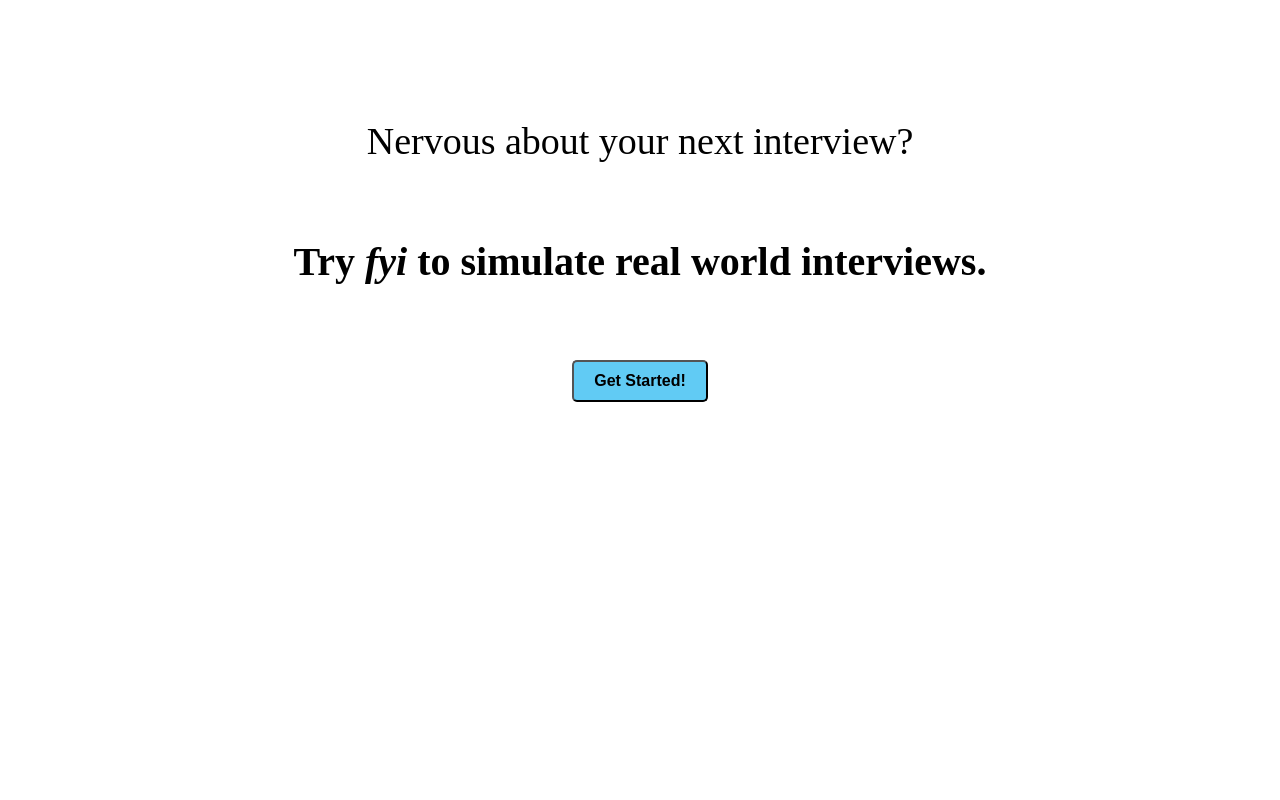
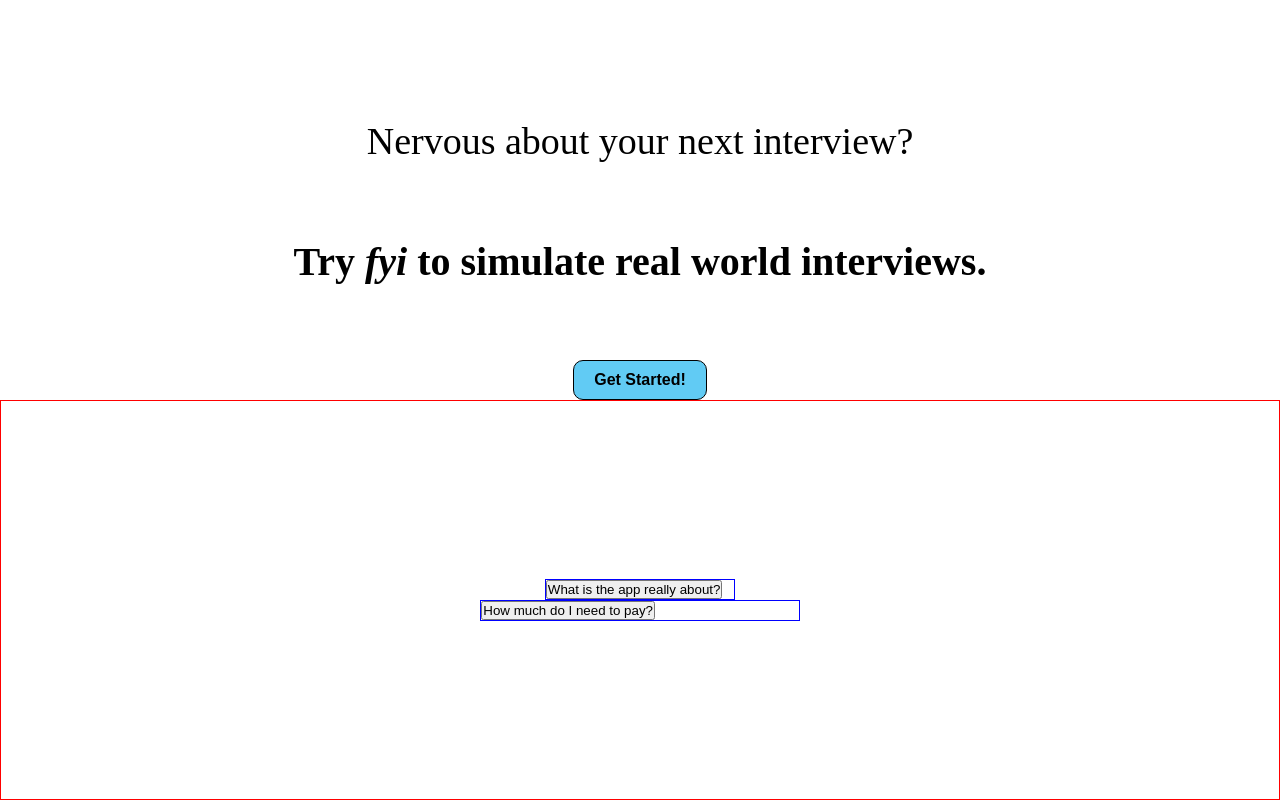
Before and after one commit to arshmattu08/InterviewPrep-frontend-react, a React (Vite) app in the folder interviewprep-frontend-react/: page /#/ in a window 1280 px wide. Shown: the part 191-991 px from the top of the page. Before the commit the page ends 800 px from the top, so only its background shows below. Built offline with nearby package versions, Linux system fonts and the light colour scheme.

Commit message:
faq basic detup

```diff
--- a/interviewprep-frontend-react/src/components/Button/Button.css
+++ b/interviewprep-frontend-react/src/components/Button/Button.css
@@ -1,7 +1,16 @@
 .my-button {
 background-color: #61CBF4;
 padding: 10px 20px 10px 20px;
-border-radius: 5px;
+border-radius: 10px;
 font-size: 16px;
 cursor: pointer;
+border: 0.8px solid black;
 }
+
+.my-button:hover {
+    transform: scale(1.02);
+}
+
+.my-button:active {
+    transform: scale(0.98);
+}
--- /dev/null
+++ b/interviewprep-frontend-react/src/components/FAQItem/FAQItem.css
@@ -0,0 +1,14 @@
+#faq-item{
+    font-size: 20ox;
+    border: 1px solid blue;
+}
+
+.faq-answer {
+    overflow: hidden;
+    max-height: 0;
+    transition: max-height 0.5s ease;
+}
+
+.faq-answer.open {
+    max-height: 20px;
+}
--- /dev/null
+++ b/interviewprep-frontend-react/src/components/FAQItem/FAQItem.jsx
@@ -0,0 +1,24 @@
+import React from "react";
+import "./FAQItem.css";
+import { useState } from "react";
+
+
+const FAQItem = ({question, answer}) => {
+    const [isOpen, setisOpen] = useState(false);
+
+    return (
+        <>
+        <div id="faq-item">
+
+            <button onClick={() => setisOpen(!isOpen)}>
+                {question}
+            </button>
+
+            <p className={`faq-answer ${isOpen ? 'open': ''}`}>{answer}</p>
+
+        </div>
+        </>
+    )
+}
+
+export default FAQItem
--- a/interviewprep-frontend-react/src/pages/LandingPage/LandingPage.css
+++ b/interviewprep-frontend-react/src/pages/LandingPage/LandingPage.css
@@ -17,3 +17,13 @@
     margin-top: 75px;
     margin-bottom: 75px;
 }
+
+#faq-wrapper{
+    display: flex;
+    border: 1px solid red;
+    width: 100%;
+    height: 50%;
+    flex-direction: column;
+    justify-content: center;
+    align-items: center;
+}
--- a/interviewprep-frontend-react/src/pages/LandingPage/LandingPage.jsx
+++ b/interviewprep-frontend-react/src/pages/LandingPage/LandingPage.jsx
@@ -3,6 +3,7 @@ import "./LandingPage.css"
 import { Link } from "react-router-dom";
 import HemiSphere from "../../components/HemiSphere/HemiSphere";
 import Button from "../../components/Button/Button";
+import FAQItem from "../../components/FAQItem/FAQItem";
 
 
 const LandingPage = () => {
@@ -16,6 +17,17 @@ const LandingPage = () => {
             <p id="try-line"> Try <i>fyi</i> to simulate real world interviews.</p>
 
             <Button label={<b>Get Started!</b>}/>
+        </div>
+
+        <div id="faq-wrapper">
+
+            <FAQItem question={"What is the app really about?"} answer={
+                "It is about interview practice!"
+            }/>
+            <FAQItem question={"How much do I need to pay?"} answer={
+                "Just $2.99 per 20 min session. It is pay as you go."
+            }/>
+
         </div>
 
         {/* <Button label={<b>Get Started!</b>}/> */}
```
